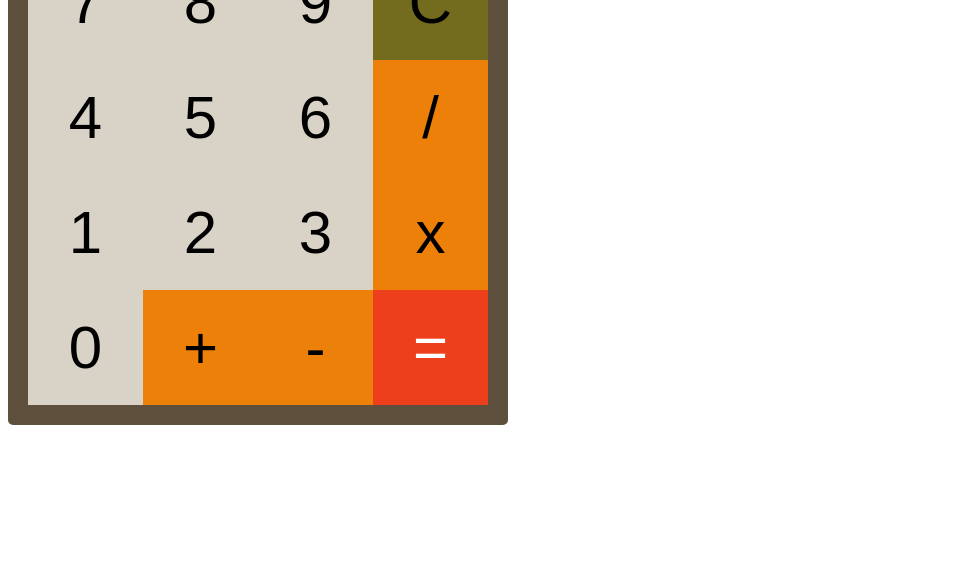
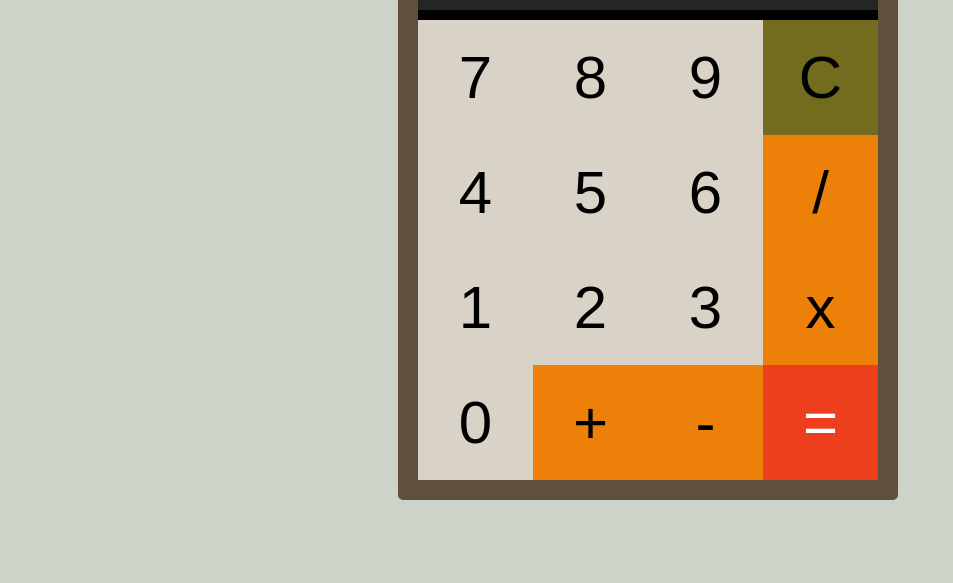
Before and after one commit to shawnhutchison/Calculator, a plain HTML site: page index.html in a window 1280 px wide. Shown: the part 233-816 px from the top of the page, without its empty margins (0-953 px from the left). Drawn offline with Linux system fonts and the light colour scheme.

Commit message:
Centered calc vertically/horizontally and added bg color

```diff
--- a/styles.css
+++ b/styles.css
@@ -2,6 +2,14 @@
     box-sizing: border-box;
 }
 
+body {
+    display: flex;
+    justify-content: center;
+    align-items: center;
+    width: 100vw;
+    height: 100vh;
+    background: #CED3CA;
+}
 .case {
     display: flex;
     flex-direction: column;
@@ -16,7 +24,7 @@
     border-bottom: 10px solid black;
     padding: 0.3em;
     width: 460px;
-    background: #222;
+    background: #252525;
     color: white;
     text-align: right;
     font-size: 80px;
```
